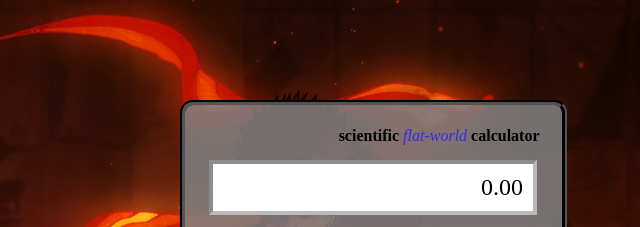
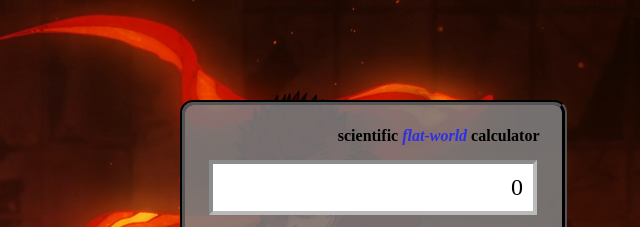
Before and after one commit to vozKingdom/odin-calculator, a plain HTML site: page index.html in a window 1280 px wide. Both pictures are taken after a click on the button "Del". Shown: the top 227 px of the page, 267-907 px from the left. Drawn offline with Linux system fonts and the light colour scheme.

Commit message:
Breathe calculator to life w JS (barely)
- Breathe calculator to life with questionable
JS code. It is on life support though. Needs more
work done, which we will begin tmrw.

Need to:
- Finish JS code to bring calculator to full
operation
- Clean (refactor) JS code to guarantee SUCCESS
- have a gn 😘

```diff
--- a/index.html
+++ b/index.html
@@ -11,7 +11,7 @@
         <div class="calculator-flex-container">
             <div class="calculator-brand flex-item"><b>scientific</b> <em><span>flat-world</span></em> <b>calculator</b></div>
             <div class="calculator-screen flex-item">
-                <p class="calculator-screen-text">0.00</p>
+                <p class="calculator-screen-text">0</p>
             </div>
             <div class="calculator-buttons-container">
                     <div class="calculator-row">
--- a/script.js
+++ b/script.js
@@ -1,9 +1,113 @@
 console.log('~ final hours. make it count. ~')
 
 
- let num1;
- let operator;
- let num2;
+
+//select display screen
+const screen = document.querySelector('.calculator-screen-text')
+
+
+//select all btns. then convert nodelist to array
+const btnsNodeList = document.querySelectorAll('button')
+const btns = Array.from(btnsNodeList);
+
+
+//setup btn 'click' event listener
+
+btns.forEach((btn)=>btn.addEventListener('click', (event)=>{
+
+    console.log(operator)
+
+    let input = btn.textContent
+
+        if(input == '='){
+            let ans = operate(numA, operator, numB)
+            return screen.textContent = ans
+        }
+
+
+
+        if((!OPERATORS.includes(input)) &&
+           (!operator)
+        ){
+            console.log('numA clicked')
+
+            if (!numA){
+                numA = input
+            } else {
+                numA += input
+            }
+
+            screen.textContent = numA
+        }
+
+
+        if(OPERATORS.includes(input)){
+
+            console.log('OPERATOR clicked')
+
+            operator = event.target.textContent
+            console.log(Boolean(operator))
+
+            screen.textContent = operator
+        }
+
+        if((!OPERATORS.includes(input)) &&
+           (operator))
+            {
+            console.log('numB clicked')
+
+            if (!numB){
+                numB = input
+            } else {
+                numB += input
+            }
+
+            screen.textContent = numB
+        }
+
+
+
+
+
+
+
+        console.log(`${numA} - this is numA`)
+        console.log(`(${numA},${operator}) - this is (numA, operator)`)
+        console.log(`(${numA},${operator},${numB}) - this is (numA, operator, numB)`)
+        // else {
+        //     screen.textContent = input
+        //     num1 = input
+        // }
+
+
+        if((input === 'C') ||
+           (input === 'Del')
+          ){
+            console.log('ORANGE MAN clicked')
+
+            numA = undefined
+            numB = undefined
+            operator = undefined
+
+            return screen.textContent = 0
+        }
+    })
+)
+
+
+
+
+let numA;
+let numB;
+let operator;
+
+
+const OPERATORS = '+-*/%'
+
+
+
+
+
 
 
 
@@ -16,7 +120,7 @@ function operate(num1, operator, num2){
 
 
 function add(num1, num2){
-    total = num1 + num2
+    total = +num1 + +num2
     return total
 }
 
--- a/styles.css
+++ b/styles.css
@@ -102,4 +102,5 @@ button{
 
 span{
     color: rgb(46, 46, 231);
+    font-weight:bolder;
 }
```
